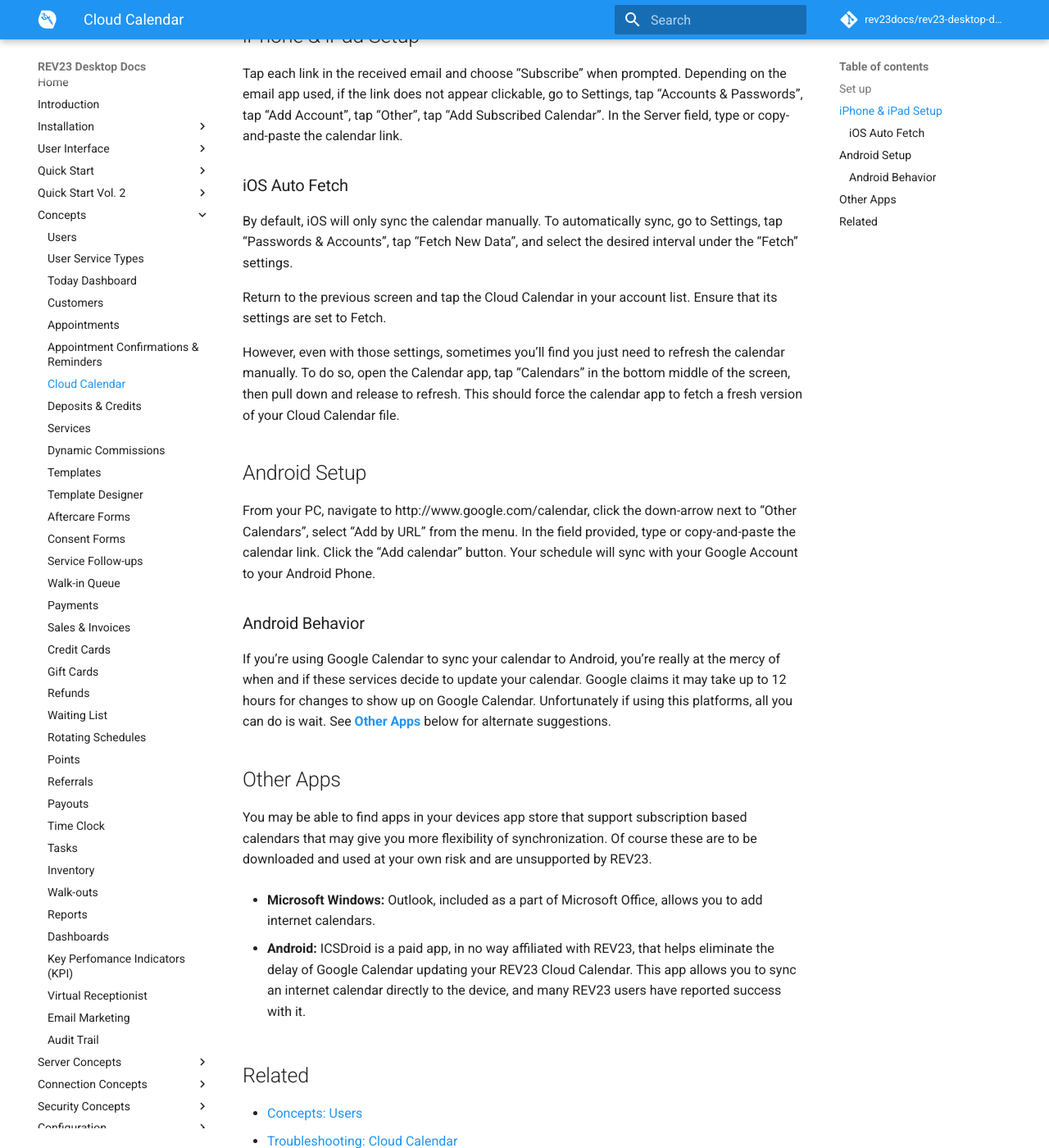
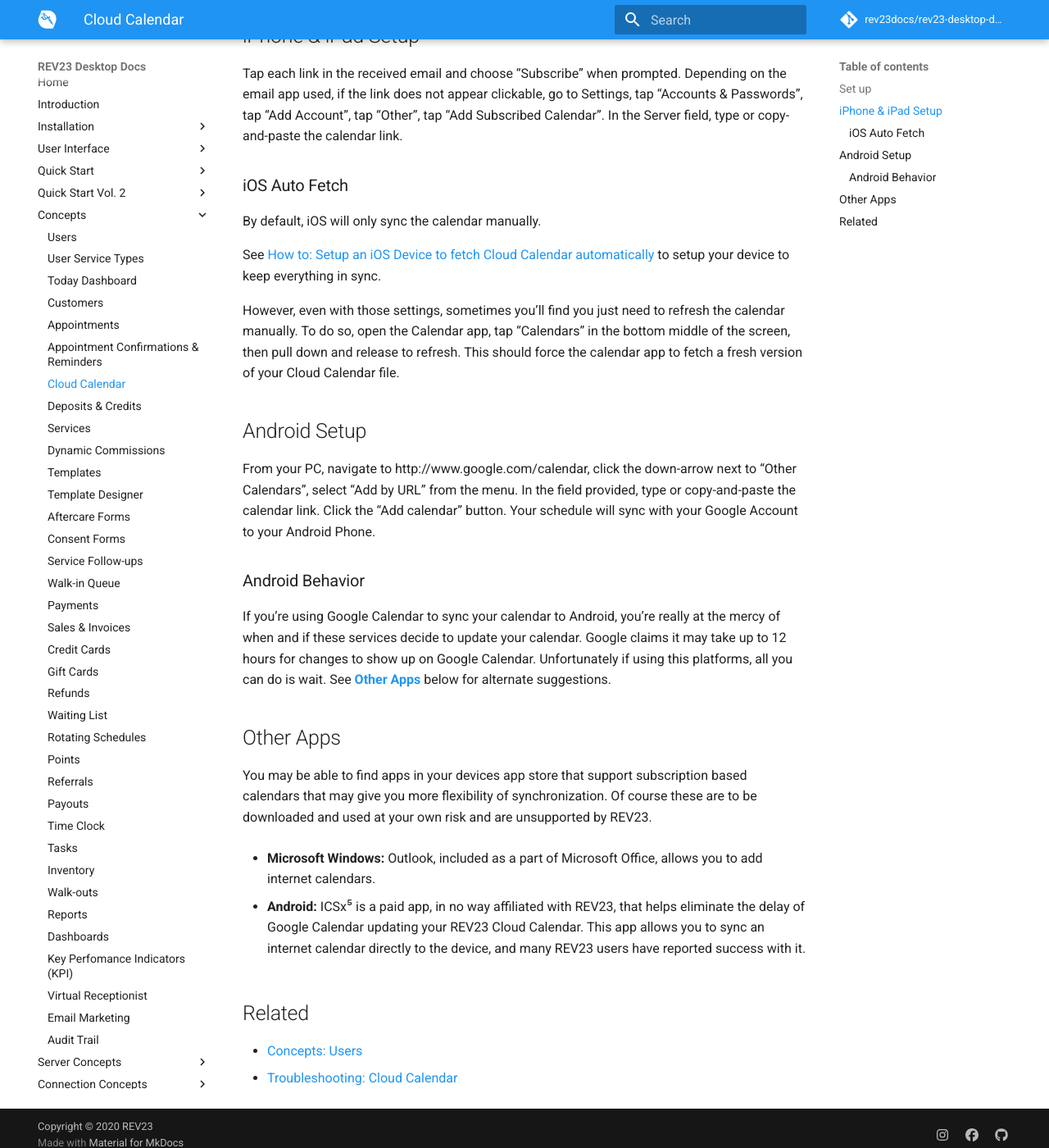
Before and after one commit to REV23Docs/rev23-desktop-docs, an MkDocs documentation site: the page built from docs/concepts/cloud-calendar.md, in a window 1280 px wide and 1400 px high, scrolled down 741 px. Shown: the whole window at 82% size. Built offline with MkDocs 1.6.1 and Material for MkDocs 9.7.7, drawn with Linux system fonts in a browser that asks for light colours; comment, search, counter and statistics services are not loaded.

Commit message:
Added cloud calendar iOS fetch steps to how to

```diff
--- a/docs/concepts/cloud-calendar.md
+++ b/docs/concepts/cloud-calendar.md
@@ -22,9 +22,9 @@
 
 ### iOS Auto Fetch
 
-By default, iOS will only sync the calendar manually. To automatically sync, go to Settings, tap "Passwords & Accounts", tap "Fetch New Data", and select the desired interval under the "Fetch" settings.
+By default, iOS will only sync the calendar manually.
 
-Return to the previous screen and tap the Cloud Calendar in your account list. Ensure that its settings are set to Fetch.
+See [How to: Setup an iOS Device to fetch Cloud Calendar automatically](../how-to/cloud-calendar-iphone-fetch.md) to setup your device to keep everything in sync.
 
 However, even with those settings, sometimes you'll find you just need to refresh the calendar manually. To do so, open the Calendar app, tap "Calendars" in the bottom middle of the screen, then pull down and release to refresh. This should force the calendar app to fetch a fresh version of your Cloud Calendar file.
 
@@ -42,7 +42,7 @@
 
 + **Microsoft Windows:** Outlook, included as a part of Microsoft Office, allows you to add internet calendars.
 
-+ **Android:** ICSDroid is a paid app, in no way affiliated with REV23, that helps eliminate the delay of Google Calendar updating your REV23 Cloud Calendar. This app allows you to sync an internet calendar directly to the device, and many REV23 users have reported success with it.
++ **Android:** 	ICSx⁵ is a paid app, in no way affiliated with REV23, that helps eliminate the delay of Google Calendar updating your REV23 Cloud Calendar. This app allows you to sync an internet calendar directly to the device, and many REV23 users have reported success with it.
 
 ## Related
 - [Concepts: Users](users.md)
```
Also changed, not shown: docs/concepts/payouts.md (+1 -0 lines), docs/how-to/cloud-calendar-ios-fetch.md (added, +47 -0 lines), docs/troubleshooting/cloud-calendar.md (+1 -1 lines), docs/how-to/img/cloud-calendar-ios-fetch-1.jpg (added), docs/how-to/img/cloud-calendar-ios-fetch-2.jpg (added), docs/how-to/img/cloud-calendar-ios-fetch-3.jpg (added), docs/how-to/img/cloud-calendar-ios-fetch-4.jpg (added), docs/how-to/img/cloud-calendar-ios-fetch-5.jpg (added), docs/how-to/img/cloud-calendar-ios-fetch-6.jpg (added), docs/how-to/img/cloud-calendar-ios-fetch-7.jpg (added), docs/how-to/img/cloud-calendar-ios-fetch-8.jpg (added), docs/how-to/img/cloud-calendar-ios-fetch-9.jpg (added), docs/how-to/img/cloud-calendar-ios-fetch-9b.jpg (added).
